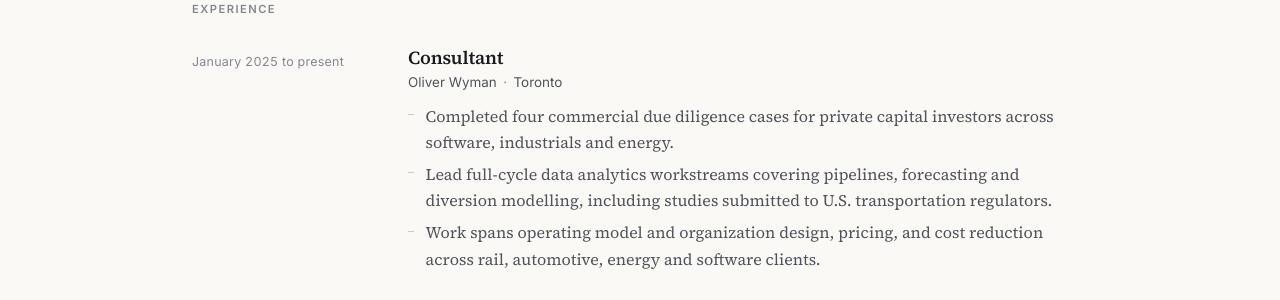
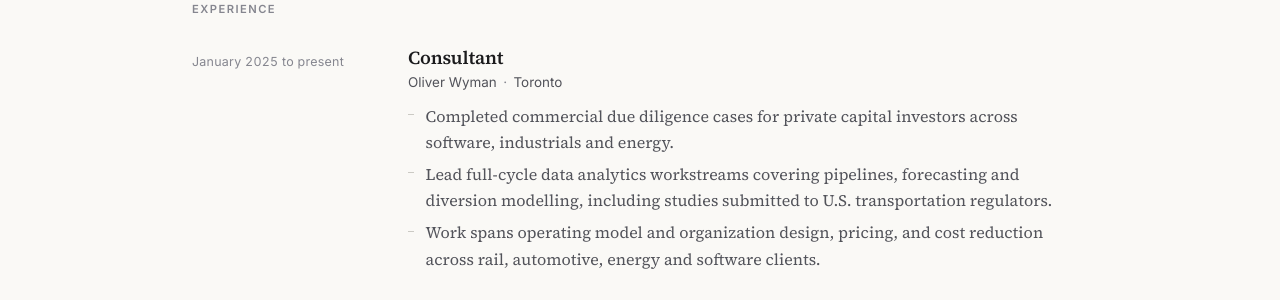
Before and after one commit to simon-roberts/simon-roberts.github.io, a Jekyll site: the page built from index.html, in a window 1280 px wide and 900 px high, scrolled down 831 px. Shown: the part 155-455 px from the top of the window. Built offline with Jekyll 4.4.1, drawn with Linux system fonts in a browser that asks for light colours.

Commit message:
Drop due diligence case count from Oliver Wyman role
Co-Authored-By: Claude Opus 5.5 <noreply@anthropic.com>
Claude-Session: https://claude.ai/code/session_01LtNiDf9QzKcTfYorx944LC

```diff
--- a/_data/experience.yml
+++ b/_data/experience.yml
@@ -22,7 +22,7 @@ groups:
         location: Toronto
         notes:
           - >-
-            Completed four commercial due diligence cases for private capital
+            Completed commercial due diligence cases for private capital
             investors across software, industrials and energy.
           - >-
             Lead full-cycle data analytics workstreams covering pipelines,
```
